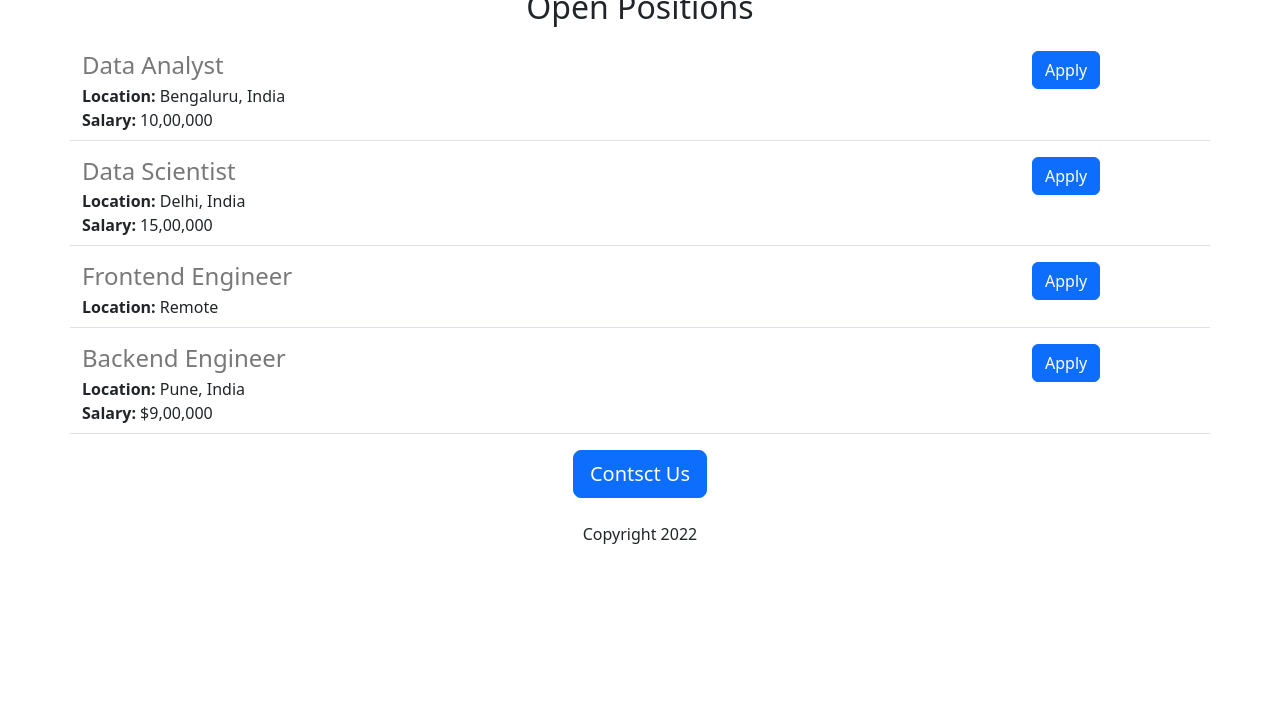
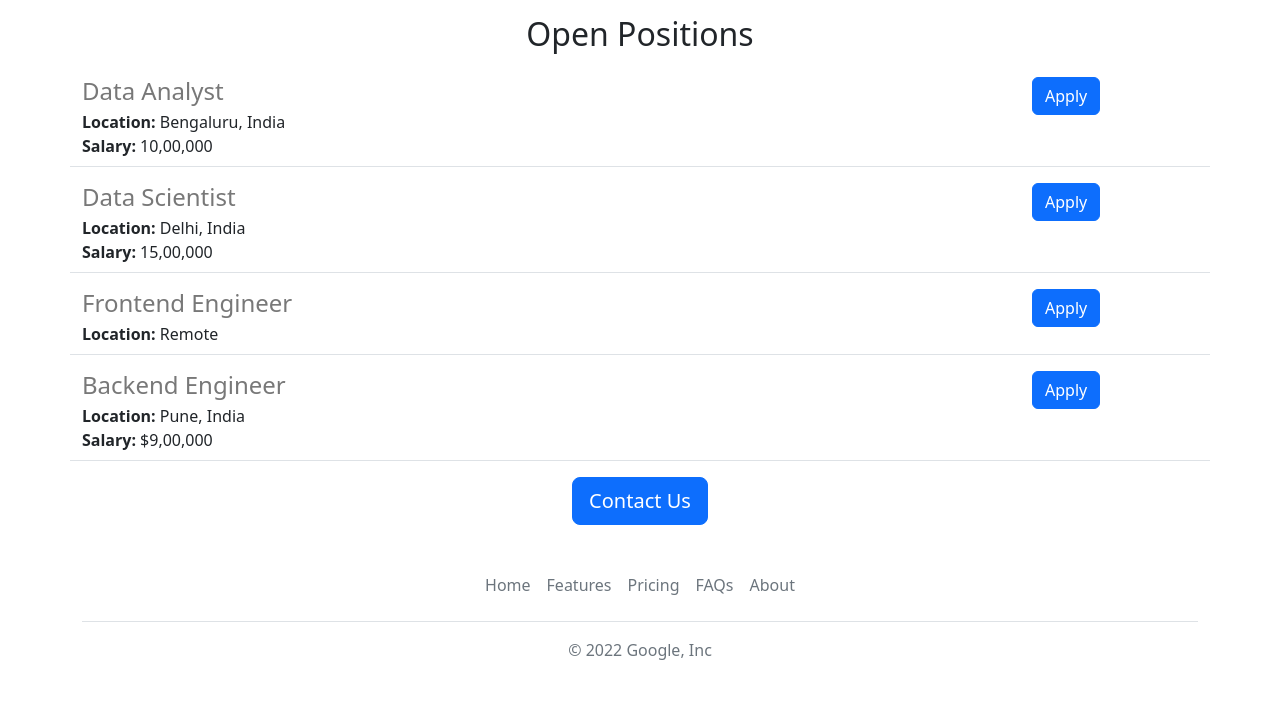
Before and after one commit to Omprakash-Dhakar/Careere-Website-using-Flask, a Flask app: page / in a window 1280 px wide. Shown: the part 853-1571 px from the top of the page. Before the commit the page ends 1397 px from the top, so only its background shows below. Run offline with Flask 2, Linux system fonts and the light colour scheme.

Commit message:
added footer and navbars

```diff
--- /dev/null
+++ b/templates/footer.html
@@ -0,0 +1,12 @@
+<div class="container">
+  <footer class="py-3 my-4">
+    <ul class="nav justify-content-center border-bottom pb-3 mb-3">
+      <li class="nav-item"><a href="#" class="nav-link px-2 text-muted">Home</a></li>
+      <li class="nav-item"><a href="#" class="nav-link px-2 text-muted">Features</a></li>
+      <li class="nav-item"><a href="#" class="nav-link px-2 text-muted">Pricing</a></li>
+      <li class="nav-item"><a href="#" class="nav-link px-2 text-muted">FAQs</a></li>
+      <li class="nav-item"><a href="#" class="nav-link px-2 text-muted">About</a></li>
+    </ul>
+    <p class="text-center text-muted">© 2022 {{company_name}}, Inc</p>
+  </footer>
+</div>
--- a/templates/home.html
+++ b/templates/home.html
@@ -7,29 +7,39 @@
      <link href="https://cdn.jsdelivr.net/npm/bootstrap@5.2.2/dist/css/bootstrap.min.css" rel="stylesheet" integrity="sha384-Zenh87qX5JnK2Jl0vWa8Ck2rdkQ2Bzep5IDxbcnCeuOxjzrPF/et3URy9Bv1WTRi" crossorigin="anonymous">
     <style>
       #banner{
-        height: 555px;
+        height:360px;
         width:100%;
         object-fit: cover;
+        margin-bottom:16px;
+        margin-top: 20px;
       }
     </style>
 
   </head>
   <body>
-    <div class="container mt-2 mb-4">
+    {% include "nav.html" %}
+    <img class="img-fluid" id="banner" src="https://website-using-flask.omprakashdhakar.repl.co/static/banner.jpg">
+    <div class="container">
       <h1 class="text-center mt-2 mb-4">{{company_name}} Careers</h1>
-      <img class="img-fluid" id="banner" src="https://website-using-flask.omprakashdhakar.repl.co/static/banner.jpg" height="320">
-      <h2 class='text-center mt-2 mb-4'>About Us</h2>
+      <div class="row" style="margin-bottom:16px">
+      <div class="col-md-6 ">
       <p class="lead">At {{company_name}}, we’re on a mission to build the most highly reputed technical university in the world, and we’re building it completely online. Our flagship data science program helps working professionals with a background in programming or analytics make a career transition to data science. We also offer several free beginner-friendly courses and have a fast-growing community of 200,000+ users.</p>
-      <h2 class='text-center mt-2 mb-4'>Open Positions</h2>
+      </div>
+      <div class="d-none d-md-block col-md-6">
+        <img src="/static/people.jpg" style="height:320px;
+          border-radius:4px">
+      </div>
+      </div>
       <div>
+        <h2 class='text-center mt-2 mb-4'>Open Positions</h2>
         {% for job in jobs%}
         {% include "index.html" %}
         {% endfor %}
       </div>
       <div class="text-center">
-      <button class="btn btn-primary btn-lg">Contsct Us</button>
-        <p class="mt-4 mb-2">Copyright 2022</p>
+        <a href="mailto:hr@google.ac.in?subject=Question%20about%20job%20openings&body=My%20name%3A%20%3Cyour%20name%20here%3E%0D%0AMy%20Question%3A%20%3Cyour%20question%20here%3E" class="btn btn-primary btn-lg">Contact Us</a>
       </div>
     </div>
+    {% include "footer.html" %}
   </body>
 </html>
--- a/templates/index.html
+++ b/templates/index.html
@@ -10,7 +10,7 @@
     </div>
     {% endif %}
   </div>
-  <div class="col-2">
-    <button type="button" class="btn btn-primary">Apply</button>
+  <div class="col-2 padding-right:16px">
+    <a href="mailto:hr@{{company_name}}.ac.in?subject=Application%20for%20{{job['title']}}&body=My%20name%3A%20%3Cyour%20name%20%3E%0D%0AMy%20Resume%3A%20%3Cresume%20link%3E%0D%0AMy%20LinkedIn%3A%20%3ClinkedIn%20link%3E" type="button" class="btn btn-primary">Apply</a>
   </div>
 </div>
--- /dev/null
+++ b/templates/nav.html
@@ -0,0 +1,9 @@
+<nav class="navbar shadow-sm fixed-top bg-white">
+  <div class="container-fluid">
+    <a class="navbar-brand" href="#">
+      <img src="/static/logo.svg" alt="Logo" width="30" height="24" class="d-inline-block align-text-top">
+      {{company_name}}
+    </a>
+  </div>
+</nav>
+<div style="height:56px"></div>
```
Also changed, not shown: static/banner.jpg, static/logo.svg (added), 1 other file.
